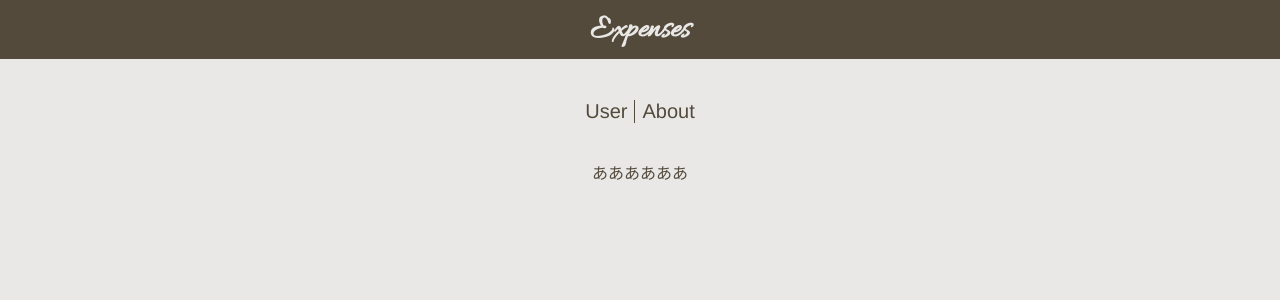
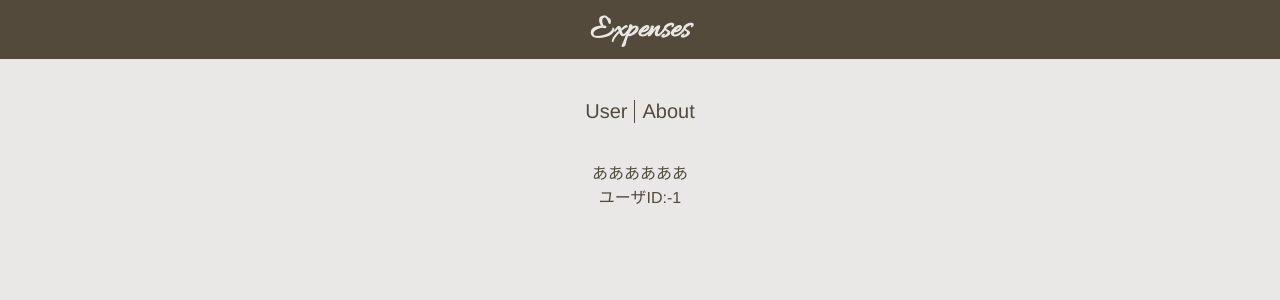
Before and after one commit to hanahageWanko/kakeibo, a Vue app in the folder viewer/: page / in a window 1280 px wide. Shown: the top 300 px of the page. Built offline with nearby package versions, Linux system fonts and the light colour scheme; no server answers.

Commit message:
feat: create vuex store

```diff
--- a/viewer/src/App.vue
+++ b/viewer/src/App.vue
@@ -2,12 +2,15 @@
   <div>
     <Navigation />
     ああああああ
+    <div>ユーザID:{{ userId }}</div>
     <router-view />
   </div>
 </template>
 
 <script lang="ts">
-import { defineComponent, onMounted, reactive } from "vue";
+import { defineComponent, onMounted, reactive, computed } from "vue";
+// import { defineComponent, computed } from "@vue/runtime-core";
+import { useStore } from "./store/store"; // store/store.tsのものを利用
 import { BaseRepository } from "./axios/Api";
 import Navigation from "./components/Navigation.vue";
 
@@ -21,6 +24,8 @@ export default defineComponent({
     const data: any = reactive({
       userData: [],
     });
+    const store = useStore();
+    const userId = computed(() => store.state.userId);
     // グローバル変数 axios の代わりに先述の設定の色々追加された AxiosInstance を BaseRepository 経由で使用する
     async function getUserInfo() {
       try {
@@ -38,6 +43,7 @@ export default defineComponent({
 
     return {
       data,
+      userId,
     };
   },
 });
--- a/viewer/src/main.ts
+++ b/viewer/src/main.ts
@@ -1,6 +1,6 @@
 import { createApp } from 'vue'
 import App from './App.vue'
 import router from './router'
-import store from './store'
+import {key, store} from './store/store'
 
-createApp(App).use(store).use(router).mount('#app')
+createApp(App).use(router).use(store, key).mount('#app')
--- a/viewer/src/store/index.ts
+++ b/viewer/src/store/index.ts
@@ -1,4 +1,7 @@
+import Vue from 'vue'
 import { createStore } from 'vuex'
+import axios from 'axios'
+
 
 export default createStore({
   state: {
--- /dev/null
+++ b/viewer/src/store/store.ts
@@ -0,0 +1,23 @@
+import { InjectionKey } from "vue";
+import { createStore, Store, useStore as baseUseStore } from "vuex";
+
+// stateの型定義
+type userId = number;
+
+type State = {
+  userId: userId;
+};
+// storeをprovide/injectするためのキー
+export const key: InjectionKey<Store<State>> = Symbol();
+
+// useStoreを使う時にキーの指定を省略するためのラッパー関数
+export const useStore = () => {
+  return baseUseStore(key);
+};
+
+// store本体
+export const store = createStore<State>({
+  state: {
+    userId: -1,
+  },
+});
```
Also changed, not shown: 1 other file (tests, documents, lock files or other folders).
